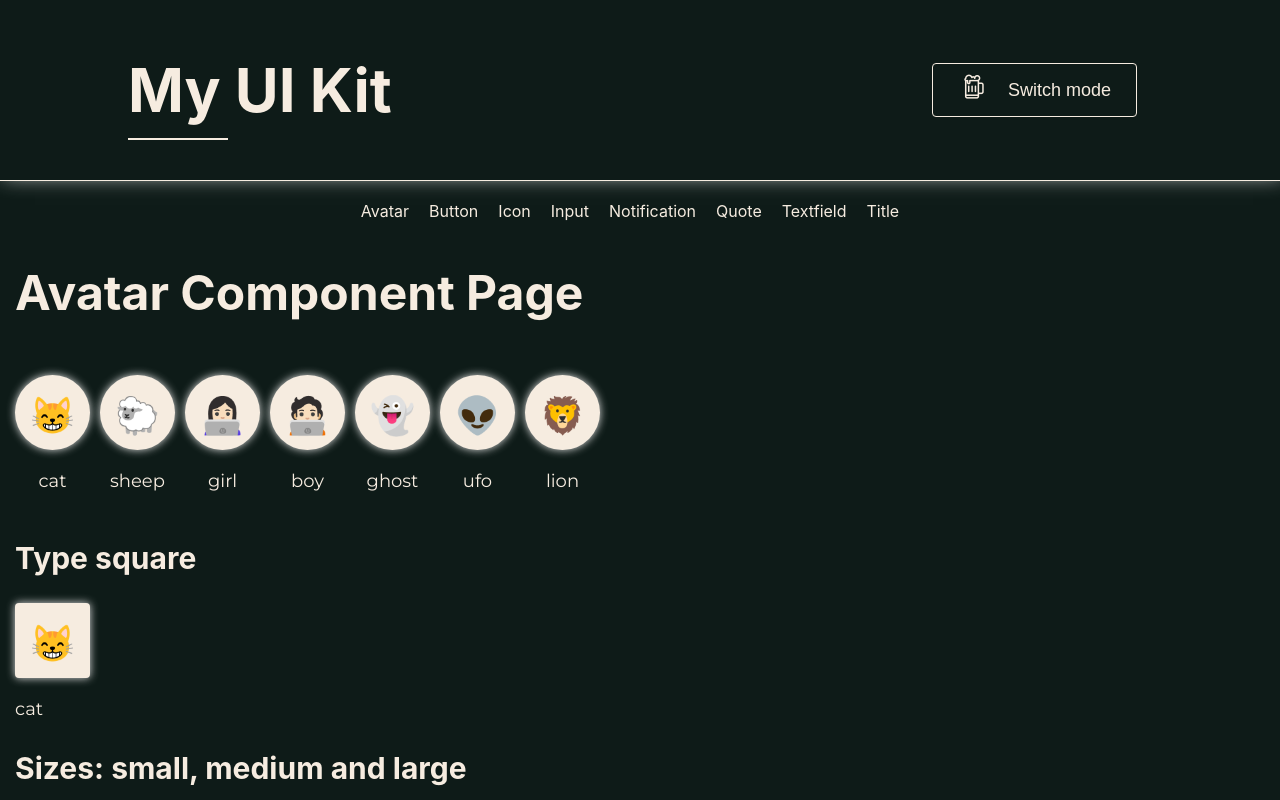
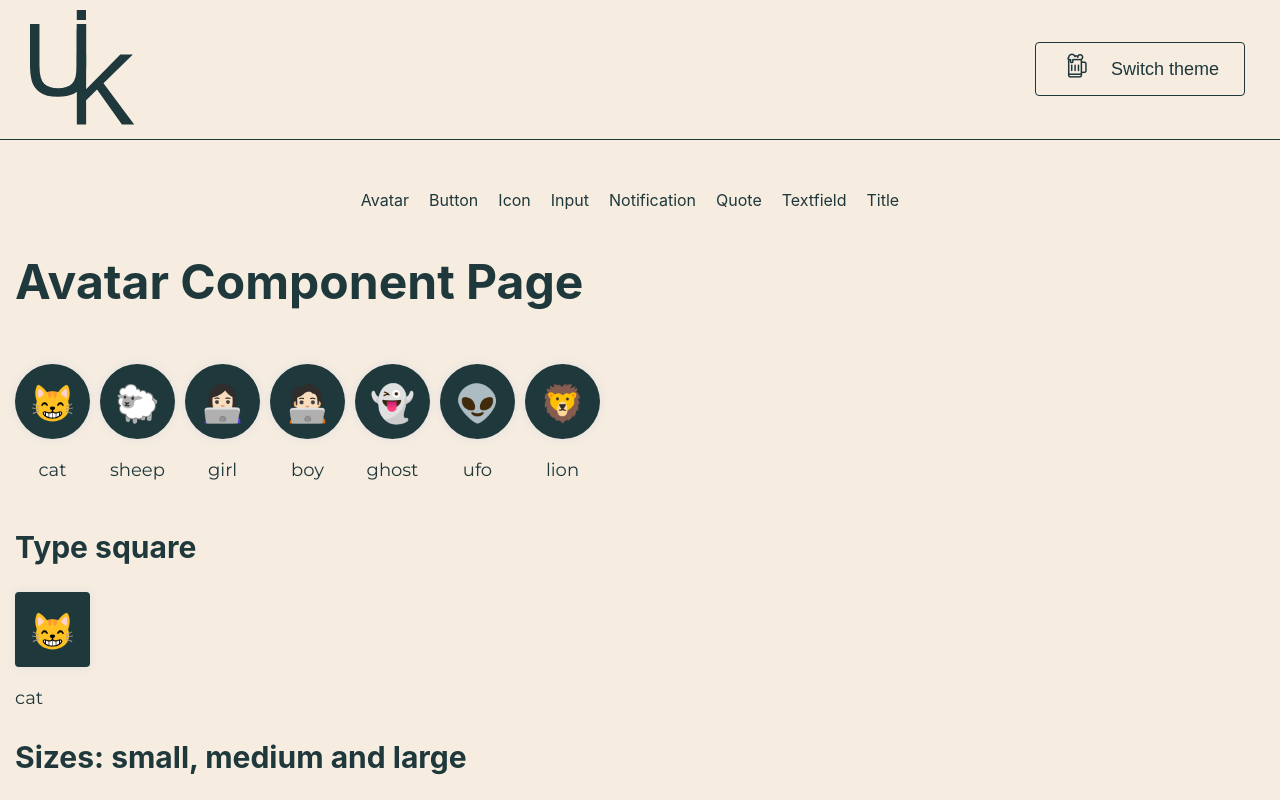
Before and after one commit to kristinaklyap/ui-kit, a React (Create React App) app: page /#/avatar in a window 1280 px wide. Shown: the top 800 px of the page. Built offline with nearby package versions, Linux system fonts and the light colour scheme.

Commit message:
add logo, change default theme to light

```diff
--- a/src/App.js
+++ b/src/App.js
@@ -13,7 +13,7 @@ import TitlePage from "./pages/TitlePage";
 import Header from "./layout/header/Header";
 
 function App() {
-    const [theme, setTheme] = useState("dark");
+    const [theme, setTheme] = useState("light");
     const changeThemeHandler = () => {
         theme === "dark" ? setTheme("light") : setTheme("dark");
     };
--- a/src/App.scss
+++ b/src/App.scss
@@ -1,3 +1,4 @@
+@use './styles/breakpoints';
 @import "./styles/theme";
 .App {
   width: 100%;
@@ -16,5 +17,6 @@
     padding: 0 15px;
     display: block;
     width: 100%;
+    max-width: breakpoints.$contentContainerWidth;
   }
 }
--- a/src/layout/header/Header.js
+++ b/src/layout/header/Header.js
@@ -1,4 +1,3 @@
-import Title from "../../components/Title/Title";
 import Button from "../../components/Button/Button";
 import classes from "./Header.module.scss";
 import { Link } from "react-router-dom";
@@ -6,12 +5,18 @@ const Header = (props) => {
   return (
     <>
       <header className={`${classes.header}`}>
-        <Title bordered={true} alignment="to_left" headingLevel={3} label={"My UI Kit"} />
+        <div className={classes.logo}>
+          <svg id="Component_2_1" data-name="Component 2 – 1" xmlns="http://www.w3.org/2000/svg" width="104.166" height="114.582" viewBox="0 0 104.166 114.582">
+            <path id="Path_2" data-name="Path 2" d="M36.084,1.221q-12.451,0-18.628-4.834A20.771,20.771,0,0,1,9.644-14.99,62.993,62.993,0,0,1,8.008-30.176V-71.582H17.48v41.26q0,14.111,4.736,18.555T36.084-7.324q9.131,0,13.867-4.443t4.736-18.555v-41.26h9.521v41.406q0,12.988-3.1,19.141a20.03,20.03,0,0,1-9.351,9.2Q45.508,1.221,36.084,1.221Z" transform="translate(-8.008 85.582)"/>
+            <path id="Path_1" data-name="Path 1" d="M65.174,0H52.924L28.041-34.979,17.131-24.309V0H7.848V-70.15h9.283v34.788L51.345-70.15H63.882L34.5-41.344Z" transform="translate(38.992 114.582)"/>
+            <path id="Path_3" data-name="Path 3" d="M16.016,0H6.787V-51.807h9.229Zm0-61.621H6.787v-9.961h9.229Z" transform="translate(39.992 71.582)"/>
+          </svg>
+        </div>
         <Button
           icon={"beer"}
           type={"button--secondary"}
           size={"button--medium"}
-          label={"Switch mode"}
+          label={"Switch theme"}
           onClick={props.changeThemeHandler}
         />
       </header>
--- a/src/layout/header/Header.module.scss
+++ b/src/layout/header/Header.module.scss
@@ -4,11 +4,20 @@
   display: flex;
   align-items: center;
   justify-content: space-between;
-  max-width: 100vw;
+  max-width: breakpoints.$contentContainerWidth;
   width: 100%;
-  padding: 0 10%;
+  padding: 0 20px;
   border-bottom: 1px solid var(--theme-color);
-  box-shadow: 3px -6px 20px 0px rgb(224 224 224);
+  margin-bottom: 30px;
+
+  .logo {
+    padding: 10px;
+    svg {
+      path {
+        fill: var(--theme-color);
+      }
+    }
+  }
   @media (max-width: breakpoints.$mobileBreakpoint) {
     flex-wrap: wrap;
   }
```
Also changed, not shown: src/assets/logo.svg (added).
